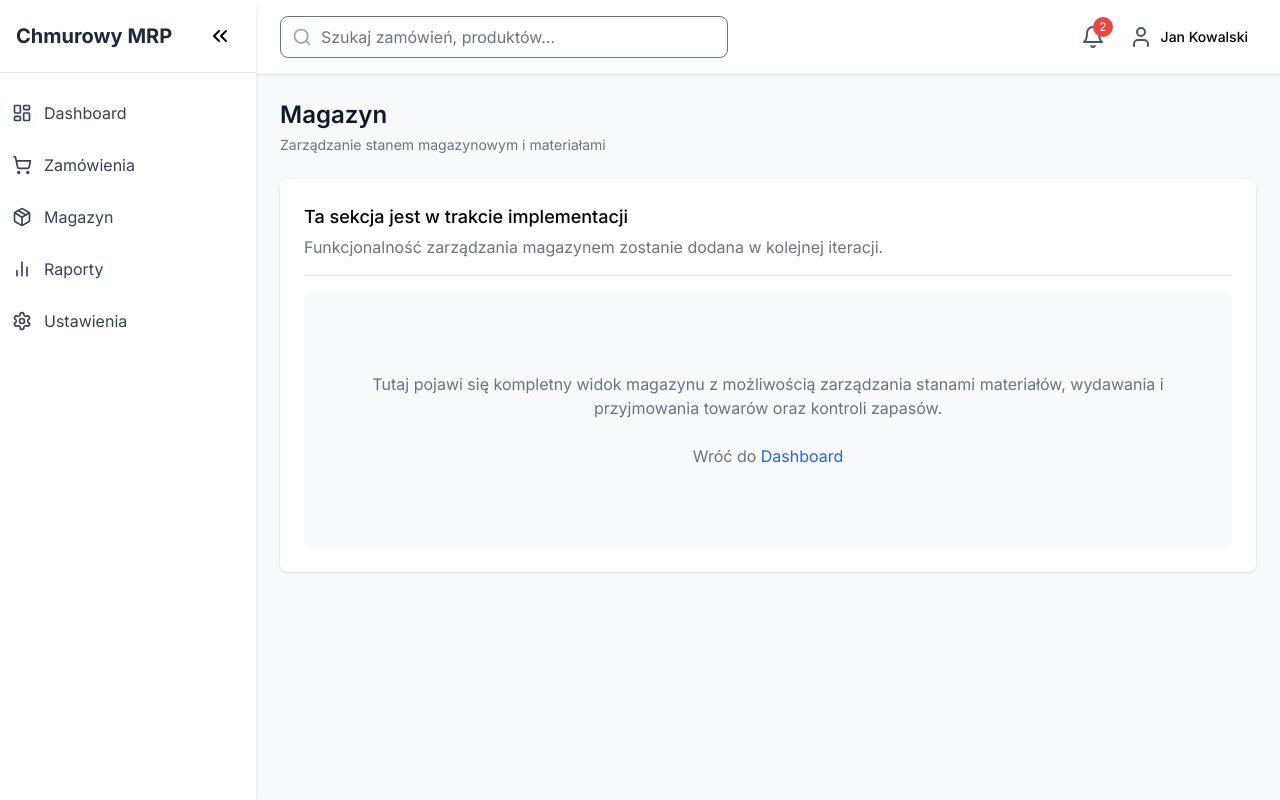
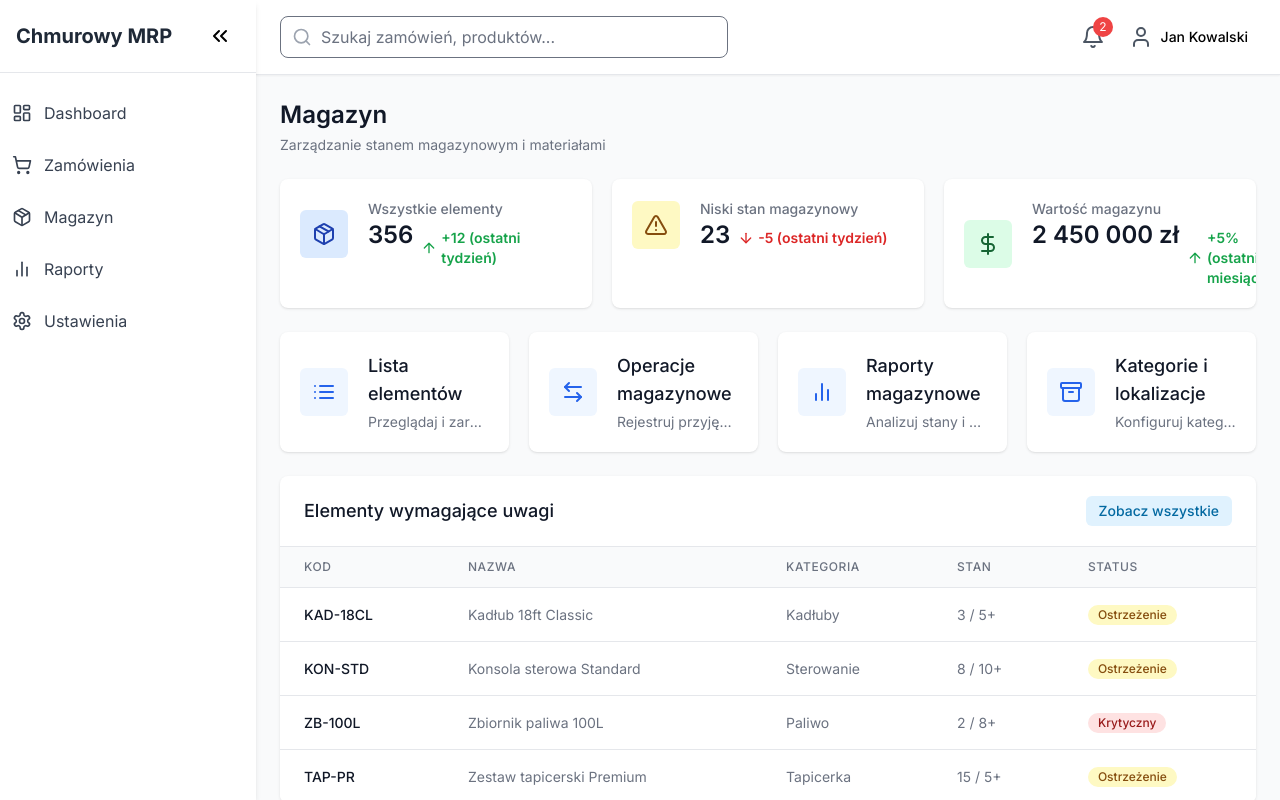
Before and after one commit to djmisieq/chmurowy-system-mrp, a Next.js app: page /inventory in a window 1280 px wide. Built offline with nearby package versions, Linux system fonts and the light colour scheme.

Commit message:
Aktualizacja strony magazynu z dashboardem

```diff
--- a/src/app/inventory/page.tsx
+++ b/src/app/inventory/page.tsx
@@ -1,9 +1,31 @@
 "use client";
 
 import React from 'react';
+import {
+  Package,
+  AlertTriangle,
+  DollarSign,
+  ArrowLeftRight,
+  List,
+  BarChart2,
+  Settings,
+  Archive
+} from 'lucide-react';
 import MainLayout from '../../components/layout/MainLayout';
+import StatsCard from '../../components/inventory/StatsCard';
+import NavCard from '../../components/inventory/NavCard';
+import { inventoryStats, attentionItems } from '../../components/inventory/mockData';
 
 const InventoryPage = () => {
+  // Formatowanie wartości do wyświetlenia
+  const formatCurrency = (value: number) => {
+    return new Intl.NumberFormat('pl-PL', {
+      style: 'currency',
+      currency: 'PLN',
+      maximumFractionDigits: 0
+    }).format(value);
+  };
+
   return (
     <MainLayout>
       <div className="mb-6">
@@ -11,20 +33,142 @@ const InventoryPage = () => {
         <p className="mt-1 text-sm text-gray-500">Zarządzanie stanem magazynowym i materiałami</p>
       </div>
 
-      <div className="bg-white shadow rounded-lg p-6">
-        <div className="border-b pb-4 mb-4">
-          <h3 className="text-lg font-medium">Ta sekcja jest w trakcie implementacji</h3>
-          <p className="text-gray-500 mt-1">Funkcjonalność zarządzania magazynem zostanie dodana w kolejnej iteracji.</p>
+      {/* Karty statystyk */}
+      <div className="grid grid-cols-1 gap-5 sm:grid-cols-2 lg:grid-cols-3 mb-6">
+        <StatsCard
+          title="Wszystkie elementy"
+          value={inventoryStats.totalItems.toString()}
+          icon={<Package size={24} />}
+          trend="+12 (ostatni tydzień)"
+          trendType="increase"
+        />
+        <StatsCard
+          title="Niski stan magazynowy"
+          value={inventoryStats.lowStockItems.toString()}
+          icon={<AlertTriangle size={24} />}
+          trend="-5 (ostatni tydzień)"
+          trendType="decrease"
+          color="warning"
+        />
+        <StatsCard
+          title="Wartość magazynu"
+          value={formatCurrency(inventoryStats.totalValue)}
+          icon={<DollarSign size={24} />}
+          trend="+5% (ostatni miesiąc)"
+          trendType="increase"
+          color="success"
+        />
+      </div>
+
+      {/* Kafelki nawigacyjne */}
+      <div className="grid grid-cols-1 gap-5 sm:grid-cols-2 lg:grid-cols-4 mb-6">
+        <NavCard
+          title="Lista elementów"
+          description="Przeglądaj i zarządzaj wszystkimi elementami magazynowymi"
+          icon={<List size={24} />}
+          href="/inventory/items"
+        />
+        <NavCard
+          title="Operacje magazynowe"
+          description="Rejestruj przyjęcia, wydania i przesunięcia"
+          icon={<ArrowLeftRight size={24} />}
+          href="/inventory/operations"
+        />
+        <NavCard
+          title="Raporty magazynowe"
+          description="Analizuj stany i wartości magazynowe"
+          icon={<BarChart2 size={24} />}
+          href="/inventory/reports"
+        />
+        <NavCard
+          title="Kategorie i lokalizacje"
+          description="Konfiguruj kategorie i zarządzaj lokalizacjami"
+          icon={<Archive size={24} />}
+          href="/inventory/categories"
+        />
+      </div>
+
+      {/* Tabela elementów wymagających uwagi */}
+      <div className="bg-white shadow rounded-lg overflow-hidden mb-6">
+        <div className="px-4 py-5 sm:px-6 flex justify-between items-center">
+          <h3 className="text-lg leading-6 font-medium text-gray-900">Elementy wymagające uwagi</h3>
+          <a
+            href="/inventory/items?filter=attention"
+            className="inline-flex items-center px-3 py-1 border border-transparent text-sm font-medium rounded-md text-primary-700 bg-primary-100 hover:bg-primary-200 focus:outline-none focus:ring-2 focus:ring-offset-2 focus:ring-primary-500"
+          >
+            Zobacz wszystkie
+          </a>
         </div>
 
-        <div className="flex justify-center items-center h-64 bg-gray-50 rounded-lg">
-          <p className="text-gray-500 text-center px-4">
-            Tutaj pojawi się kompletny widok magazynu z możliwością zarządzania stanami materiałów,
-            wydawania i przyjmowania towarów oraz kontroli zapasów.
-            <br /><br />
-            Wróć do <a href="/" className="text-blue-600 hover:underline">Dashboard</a>
-          </p>
+        <div className="border-t border-gray-200">
+          <table className="min-w-full divide-y divide-gray-200">
+            <thead className="bg-gray-50">
+              <tr>
+                <th className="px-6 py-3 text-left text-xs font-medium text-gray-500 uppercase tracking-wider">
+                  Kod
+                </th>
+                <th className="px-6 py-3 text-left text-xs font-medium text-gray-500 uppercase tracking-wider">
+                  Nazwa
+                </th>
+                <th className="px-6 py-3 text-left text-xs font-medium text-gray-500 uppercase tracking-wider">
+                  Kategoria
+                </th>
+                <th className="px-6 py-3 text-left text-xs font-medium text-gray-500 uppercase tracking-wider">
+                  Stan
+                </th>
+                <th className="px-6 py-3 text-left text-xs font-medium text-gray-500 uppercase tracking-wider">
+                  Status
+                </th>
+              </tr>
+            </thead>
+            <tbody className="bg-white divide-y divide-gray-200">
+              {attentionItems.map((item) => (
+                <tr key={item.id}>
+                  <td className="px-6 py-4 whitespace-nowrap text-sm font-medium text-gray-900">
+                    {item.code}
+                  </td>
+                  <td className="px-6 py-4 whitespace-nowrap text-sm text-gray-500">
+                    {item.name}
+                  </td>
+                  <td className="px-6 py-4 whitespace-nowrap text-sm text-gray-500">
+                    {item.category}
+                  </td>
+                  <td className="px-6 py-4 whitespace-nowrap text-sm text-gray-500">
+                    {item.stock} / {item.minStock}+
+                  </td>
+                  <td className="px-6 py-4 whitespace-nowrap text-sm">
+                    <span
+                      className={`inline-flex items-center px-2.5 py-0.5 rounded-full text-xs font-medium ${
+                        item.status === 'good'
+                          ? 'bg-green-100 text-green-800'
+                          : item.status === 'warning'
+                          ? 'bg-yellow-100 text-yellow-800'
+                          : 'bg-red-100 text-red-800'
+                      }`}
+                    >
+                      {item.status === 'good'
+                        ? 'OK'
+                        : item.status === 'warning'
+                        ? 'Ostrzeżenie'
+                        : 'Krytyczny'}
+                    </span>
+                  </td>
+                </tr>
+              ))}
+            </tbody>
+          </table>
         </div>
+      </div>
+
+      {/* Informacja o implementacji */}
+      <div className="bg-blue-50 border border-blue-200 rounded-lg p-4 text-blue-700">
+        <p className="flex items-center">
+          <svg className="h-5 w-5 mr-2" fill="currentColor" viewBox="0 0 20 20">
+            <path fillRule="evenodd" d="M18 10a8 8 0 11-16 0 8 8 0 0116 0zm-7-4a1 1 0 11-2 0 1 1 0 012 0zM9 9a1 1 0 000 2v3a1 1 0 001 1h1a1 1 0 100-2h-1V9z" clipRule="evenodd" />
+          </svg>
+          <span className="font-medium">Uwaga:</span>
+          <span className="ml-1">Podstrony magazynu (lista elementów, operacje, raporty, kategorie) są w trakcie implementacji.</span>
+        </p>
       </div>
     </MainLayout>
   );
```
